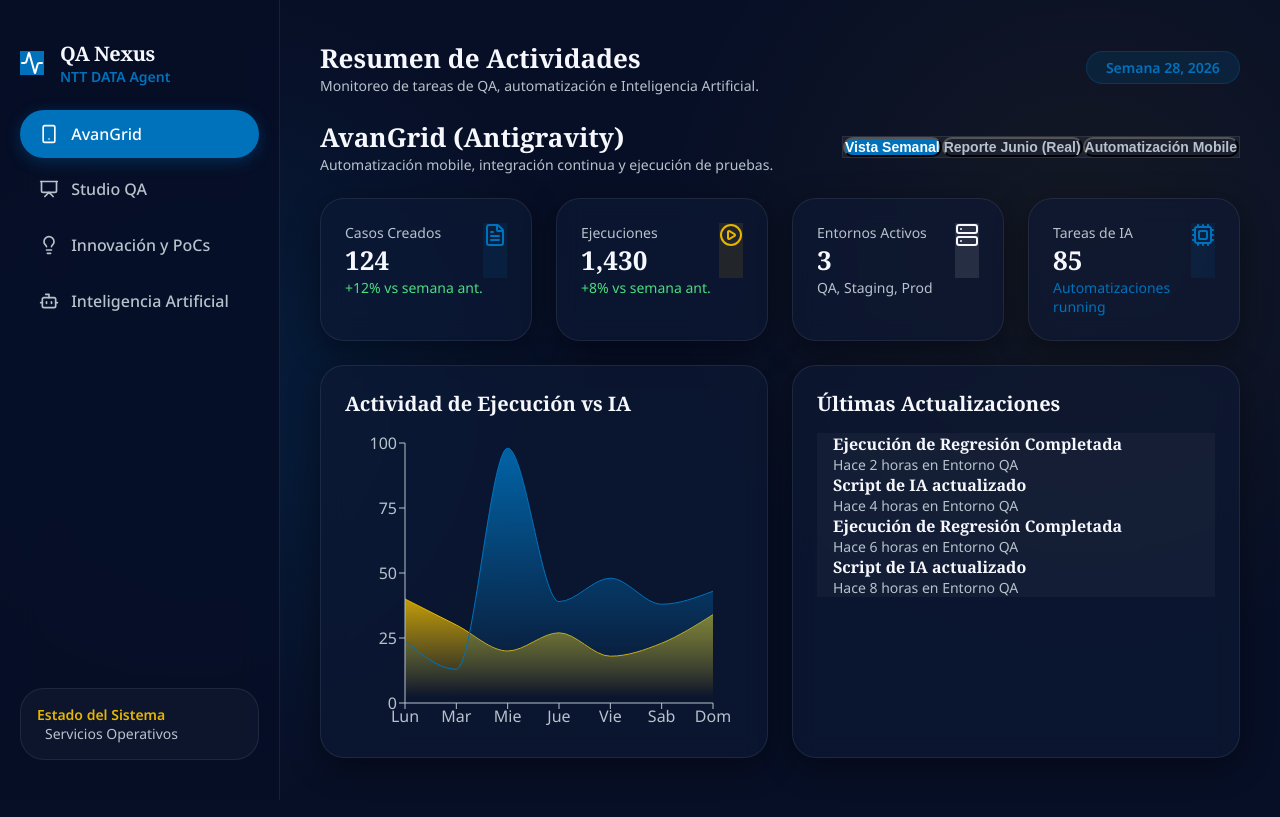
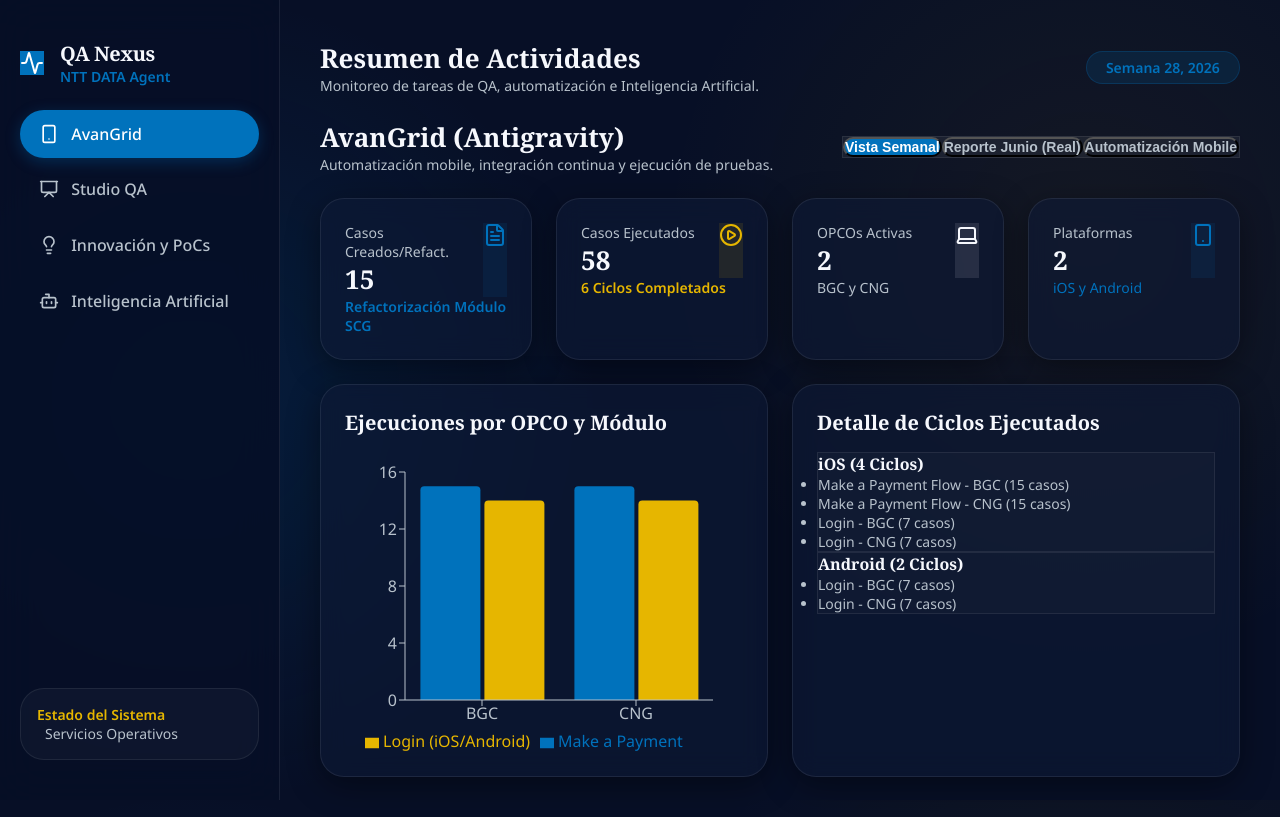
Before and after one commit to TuxMarley/dashboard, a React (Vite) app: page /avangrid in a window 1280 px wide. Built offline with nearby package versions, Linux system fonts and the light colour scheme.

Commit message:
feat(avangrid): replace mock weekly progress with real execution and refactoring data

```diff
--- a/src/components/WeeklyProgress.jsx
+++ b/src/components/WeeklyProgress.jsx
@@ -1,15 +1,13 @@
 import React from 'react';
-import { PlayCircle, FileText, Server, Cpu } from 'lucide-react';
-import { AreaChart, Area, XAxis, YAxis, CartesianGrid, Tooltip, ResponsiveContainer } from 'recharts';
+import { PlayCircle, FileText, Smartphone, Laptop } from 'lucide-react';
+import { BarChart, Bar, XAxis, YAxis, CartesianGrid, Tooltip, Legend, ResponsiveContainer } from 'recharts';
 
-const data = [
-  { name: 'Lun', ejecutados: 40, ia: 24 },
-  { name: 'Mar', ejecutados: 30, ia: 13 },
-  { name: 'Mie', ejecutados: 20, ia: 98 },
-  { name: 'Jue', ejecutados: 27, ia: 39 },
-  { name: 'Vie', ejecutados: 18, ia: 48 },
-  { name: 'Sab', ejecutados: 23, ia: 38 },
-  { name: 'Dom', ejecutados: 34, ia: 43 },
+// Data representing executions this week by OPCO and Module
+// BGC: 15 (Make a Payment iOS) + 7 (Login iOS) + 7 (Login Android) = 29 cases
+// CNG: 15 (Make a Payment iOS) + 7 (Login iOS) + 7 (Login Android) = 29 cases
+const executionData = [
+  { name: 'BGC', 'Make a Payment': 15, 'Login (iOS/Android)': 14 },
+  { name: 'CNG', 'Make a Payment': 15, 'Login (iOS/Android)': 14 },
 ];
 
 const WeeklyProgress = () => {
@@ -21,95 +19,94 @@ const WeeklyProgress = () => {
         <div className="glass-card">
           <div className="flex justify-between items-start mb-2">
             <div>
-              <p className="text-sm text-muted">Casos Creados</p>
-              <h3 className="text-2xl font-bold">124</h3>
+              <p className="text-sm text-muted">Casos Creados/Refact.</p>
+              <h3 className="text-2xl font-bold">15</h3>
             </div>
             <div className="p-2 rounded-full" style={{ background: 'rgba(0, 114, 188, 0.1)' }}>
               <FileText className="text-cyan" size={24} />
             </div>
           </div>
-          <p className="text-sm" style={{ color: '#4ade80' }}>+12% vs semana ant.</p>
+          <p className="text-sm text-cyan font-semibold">Refactorización Módulo SCG</p>
         </div>
 
         <div className="glass-card">
           <div className="flex justify-between items-start mb-2">
             <div>
-              <p className="text-sm text-muted">Ejecuciones</p>
-              <h3 className="text-2xl font-bold">1,430</h3>
+              <p className="text-sm text-muted">Casos Ejecutados</p>
+              <h3 className="text-2xl font-bold">58</h3>
             </div>
             <div className="p-2 rounded-full" style={{ background: 'rgba(230, 182, 0, 0.1)' }}>
               <PlayCircle className="text-purple" size={24} />
             </div>
           </div>
-          <p className="text-sm" style={{ color: '#4ade80' }}>+8% vs semana ant.</p>
+          <p className="text-sm text-purple font-semibold">6 Ciclos Completados</p>
         </div>
 
         <div className="glass-card">
           <div className="flex justify-between items-start mb-2">
             <div>
-              <p className="text-sm text-muted">Entornos Activos</p>
-              <h3 className="text-2xl font-bold">3</h3>
+              <p className="text-sm text-muted">OPCOs Activas</p>
+              <h3 className="text-2xl font-bold">2</h3>
             </div>
             <div className="p-2 rounded-full" style={{ background: 'rgba(255, 255, 255, 0.1)' }}>
-              <Server size={24} />
+              <Laptop size={24} />
             </div>
           </div>
-          <p className="text-sm text-muted">QA, Staging, Prod</p>
+          <p className="text-sm text-muted">BGC y CNG</p>
         </div>
 
         <div className="glass-card">
           <div className="flex justify-between items-start mb-2">
             <div>
-              <p className="text-sm text-muted">Tareas de IA</p>
-              <h3 className="text-2xl font-bold">85</h3>
+              <p className="text-sm text-muted">Plataformas</p>
+              <h3 className="text-2xl font-bold">2</h3>
             </div>
             <div className="p-2 rounded-full" style={{ background: 'rgba(0, 114, 188, 0.1)' }}>
-              <Cpu className="text-cyan" size={24} />
+              <Smartphone className="text-cyan" size={24} />
             </div>
           </div>
-          <p className="text-sm text-cyan">Automatizaciones running</p>
+          <p className="text-sm text-cyan">iOS y Android</p>
         </div>
       </div>
 
-      {/* Main Chart */}
+      {/* Main Chart and Summary info */}
       <div className="grid grid-cols-2">
         <div className="glass-card h-full">
-          <h3 className="font-semibold text-xl mb-4">Actividad de Ejecución vs IA</h3>
+          <h3 className="font-semibold text-xl mb-4 font-serif">Ejecuciones por OPCO y Módulo</h3>
           <div style={{ width: '100%', height: 300 }}>
             <ResponsiveContainer>
-              <AreaChart data={data} margin={{ top: 10, right: 30, left: 0, bottom: 0 }}>
-                <defs>
-                  <linearGradient id="colorEjecutados" x1="0" y1="0" x2="0" y2="1">
-                    <stop offset="5%" stopColor="var(--brand-gold)" stopOpacity={0.8}/>
-                    <stop offset="95%" stopColor="var(--brand-gold)" stopOpacity={0}/>
-                  </linearGradient>
-                  <linearGradient id="colorIA" x1="0" y1="0" x2="0" y2="1">
-                    <stop offset="5%" stopColor="var(--brand-blue)" stopOpacity={0.8}/>
-                    <stop offset="95%" stopColor="var(--brand-blue)" stopOpacity={0}/>
-                  </linearGradient>
-                </defs>
+              <BarChart data={executionData} margin={{ top: 20, right: 30, left: 0, bottom: 0 }}>
                 <XAxis dataKey="name" stroke="var(--text-muted)" />
                 <YAxis stroke="var(--text-muted)" />
                 <Tooltip contentStyle={{ backgroundColor: 'var(--bg-dark)', border: '1px solid var(--glass-border)', borderRadius: '8px' }} />
-                <Area type="monotone" dataKey="ejecutados" stroke="var(--brand-gold)" fillOpacity={1} fill="url(#colorEjecutados)" />
-                <Area type="monotone" dataKey="ia" stroke="var(--brand-blue)" fillOpacity={1} fill="url(#colorIA)" />
-              </AreaChart>
+                <Legend />
+                <Bar dataKey="Make a Payment" fill="var(--brand-blue)" radius={[4, 4, 0, 0]} />
+                <Bar dataKey="Login (iOS/Android)" fill="var(--brand-gold)" radius={[4, 4, 0, 0]} />
+              </BarChart>
             </ResponsiveContainer>
           </div>
         </div>
 
         <div className="glass-card flex-col gap-4">
-          <h3 className="font-semibold text-xl mb-4">Últimas Actualizaciones</h3>
-          <div className="flex-col gap-4">
-            {[1, 2, 3, 4].map((i) => (
-              <div key={i} className="flex items-start gap-4 p-3 rounded-lg" style={{ background: 'rgba(255, 255, 255, 0.03)' }}>
-                <div className="w-2 h-2 mt-2 rounded-full" style={{ background: i % 2 === 0 ? 'var(--brand-blue)' : 'var(--brand-gold)', boxShadow: `0 0 8px ${i % 2 === 0 ? 'var(--brand-blue)' : 'var(--brand-gold)'}` }}></div>
-                <div>
-                  <h4 className="font-semibold">{i % 2 === 0 ? 'Script de IA actualizado' : 'Ejecución de Regresión Completada'}</h4>
-                  <p className="text-sm text-muted">Hace {i * 2} horas en Entorno QA</p>
-                </div>
-              </div>
-            ))}
+          <h3 className="font-semibold text-xl mb-4 font-serif">Detalle de Ciclos Ejecutados</h3>
+          <div className="flex-col gap-3">
+            <div className="p-3 rounded-2xl" style={{ background: 'rgba(255, 255, 255, 0.02)', border: '1px solid var(--glass-border)' }}>
+              <h4 className="font-bold text-white mb-2">iOS (4 Ciclos)</h4>
+              <ul className="text-sm text-muted flex-col gap-1 pl-4">
+                <li>Make a Payment Flow - BGC (15 casos)</li>
+                <li>Make a Payment Flow - CNG (15 casos)</li>
+                <li>Login - BGC (7 casos)</li>
+                <li>Login - CNG (7 casos)</li>
+              </ul>
+            </div>
+
+            <div className="p-3 rounded-2xl" style={{ background: 'rgba(255, 255, 255, 0.02)', border: '1px solid var(--glass-border)' }}>
+              <h4 className="font-bold text-white mb-2">Android (2 Ciclos)</h4>
+              <ul className="text-sm text-muted flex-col gap-1 pl-4">
+                <li>Login - BGC (7 casos)</li>
+                <li>Login - CNG (7 casos)</li>
+              </ul>
+            </div>
           </div>
         </div>
       </div>
```
